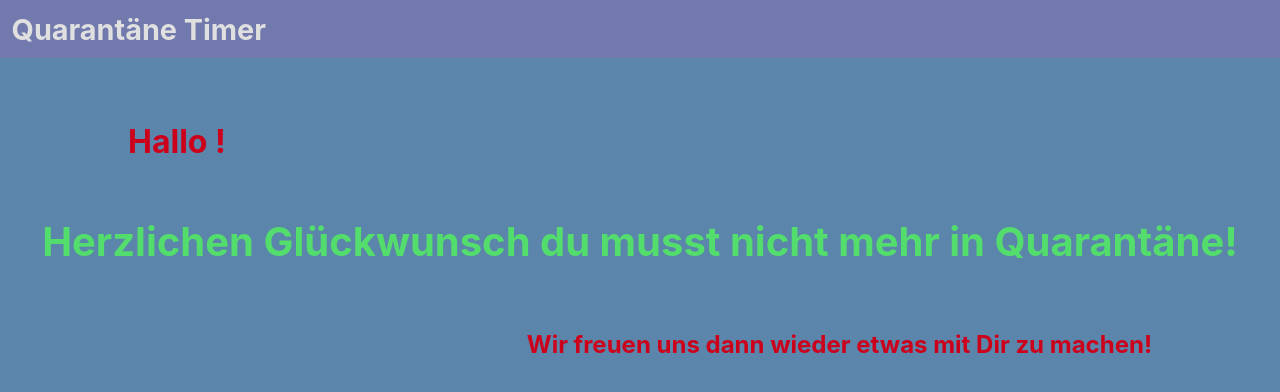
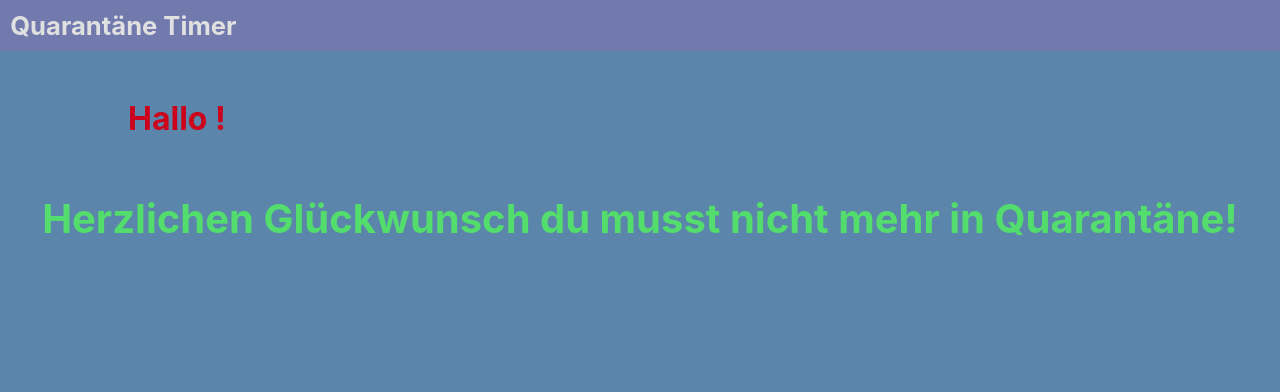
Before and after one commit to ITegs/quarantine-timer, a React (Create React App) app: page / in a window 1280 px wide. Shown: the top 392 px of the page. Built offline with nearby package versions, Linux system fonts and the light colour scheme.

Commit message:
add personal message

```diff
--- a/src/components/Greetings.js
+++ b/src/components/Greetings.js
@@ -1,12 +1,14 @@
 import React from "react";
 import { Colors } from "../Theme/Colors";
-import { querySender } from "./parameters";
+import { querySender, queryMessage } from "./parameters";
 
 export default function Greetings() {
   return (
     <div style={styles.container}>
       <h1 style={styles.text}>
-        Wir freuen uns dann wieder etwas mit Dir zu machen!
+        {queryMessage == "default"
+          ? "Wir freuen uns dann wieder etwas mit Dir zu machen!"
+          : queryMessage}
       </h1>
       {querySender != null ? (
         <h1 style={styles.greet}>Dein {querySender}.</h1>
--- a/src/components/Header.js
+++ b/src/components/Header.js
@@ -18,7 +18,7 @@ const styles = {
   },
   title: {
     color: Colors.text,
-    fontSize: "1.8em",
+    fontSize: "1.6em",
     fontWeight: "bold",
 
     padding: "0.4em",
--- a/src/components/Welcome.js
+++ b/src/components/Welcome.js
@@ -15,6 +15,6 @@ const styles = {
     color: Colors.accent1,
     fontSize: "2em",
     paddingLeft: "10vw",
-    marginTop: "8vh",
+    marginTop: "6vh",
   },
 };
--- a/src/components/parameters.js
+++ b/src/components/parameters.js
@@ -3,3 +3,4 @@ const queryParams = new URLSearchParams(window.location.search);
 export const queryDate = new Date(queryParams.get("date"));
 export const queryReciver = queryParams.get("reciver");
 export const querySender = queryParams.get("sender");
+export const queryMessage = queryParams.get("message");
```
